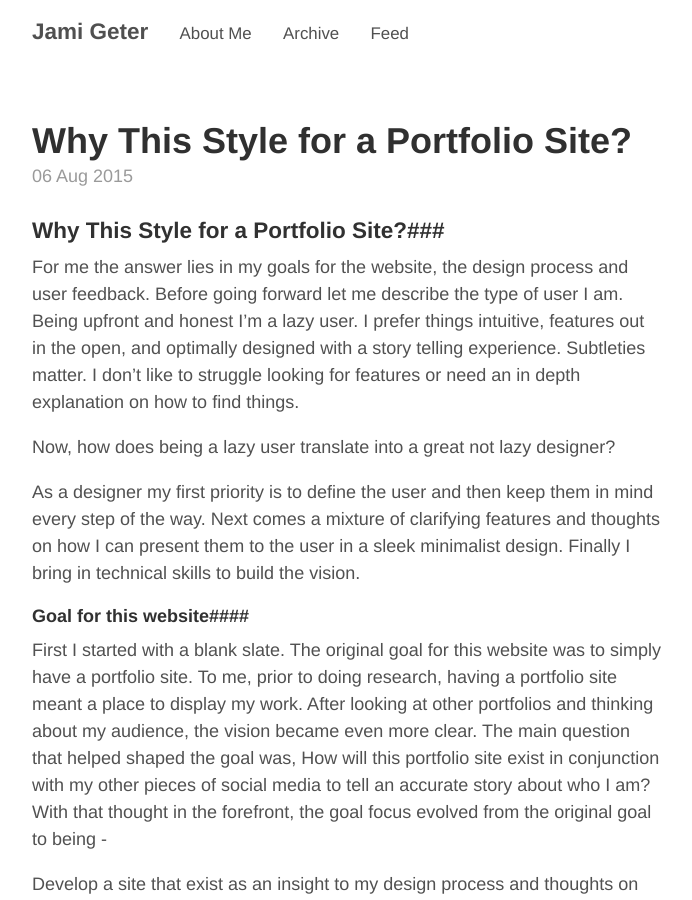
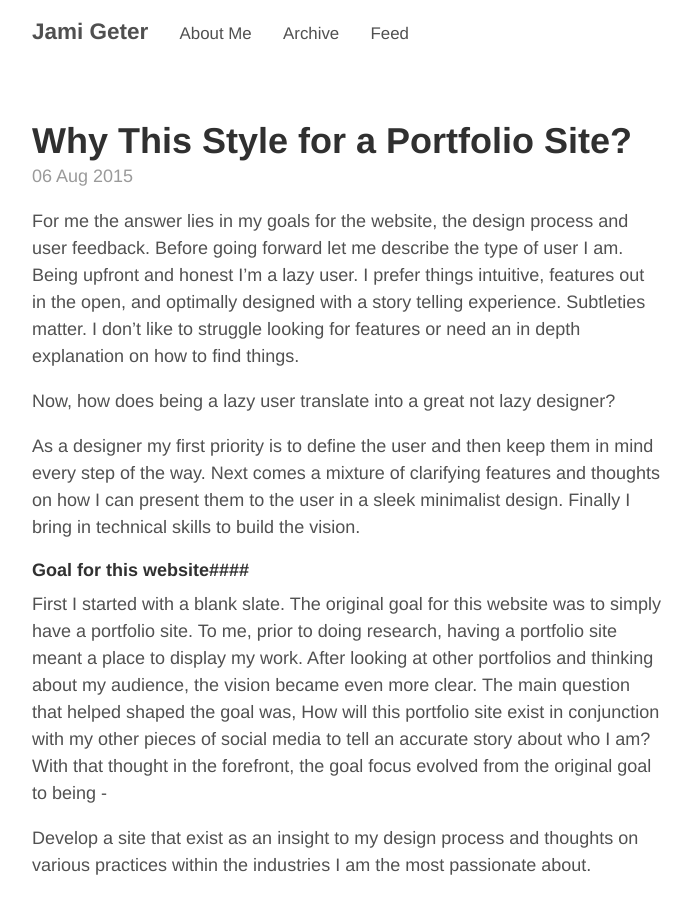
Before and after one commit to TheJcode/TheJcode.github.io, a Jekyll site: the page built from _posts/2015-08-06-why-this-style-for-a-portfolio-site.md, in a window 1280 px wide and 900 px high. Shown: the whole window, without its empty margins (293-985 px from the left). Built offline with Jekyll 4.4.1, drawn with Linux system fonts in a browser that asks for light colours.

Commit message:
Update 2015-08-06-why-this-style-for-a-portfolio-site.md

```diff
--- a/_posts/2015-08-06-why-this-style-for-a-portfolio-site.md
+++ b/_posts/2015-08-06-why-this-style-for-a-portfolio-site.md
@@ -2,7 +2,6 @@
 layout: post
 title: "Why This Style for a Portfolio Site?"
 ---
-###Why This Style for a Portfolio Site?###
 
 For me the answer lies in my goals for the website, the design process and user feedback. Before going forward let me describe the type of user I am. Being upfront and honest I'm a lazy user. I prefer things intuitive, features out in the open, and optimally designed with a story telling experience. Subtleties matter. I don't like to struggle looking for features or need an in depth explanation on how to find things.
 
```
